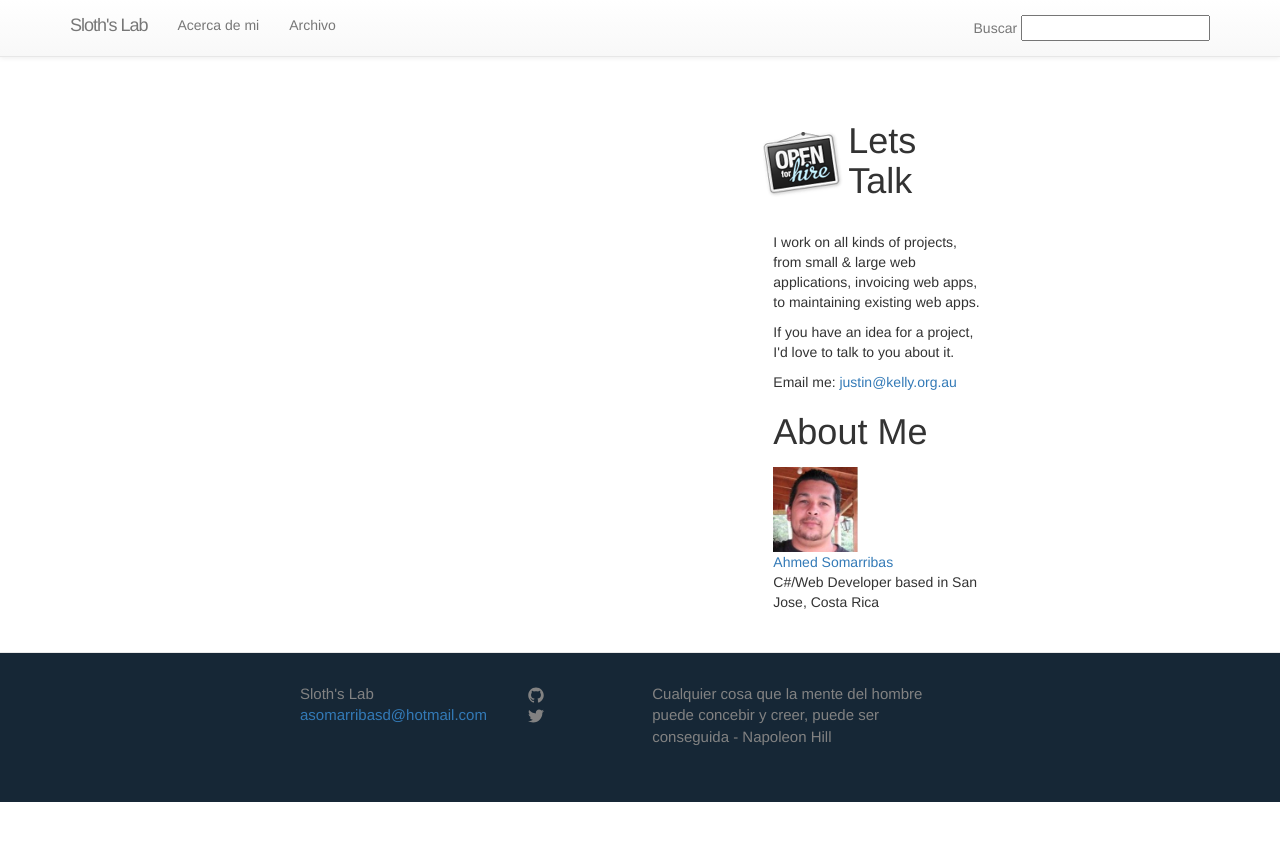
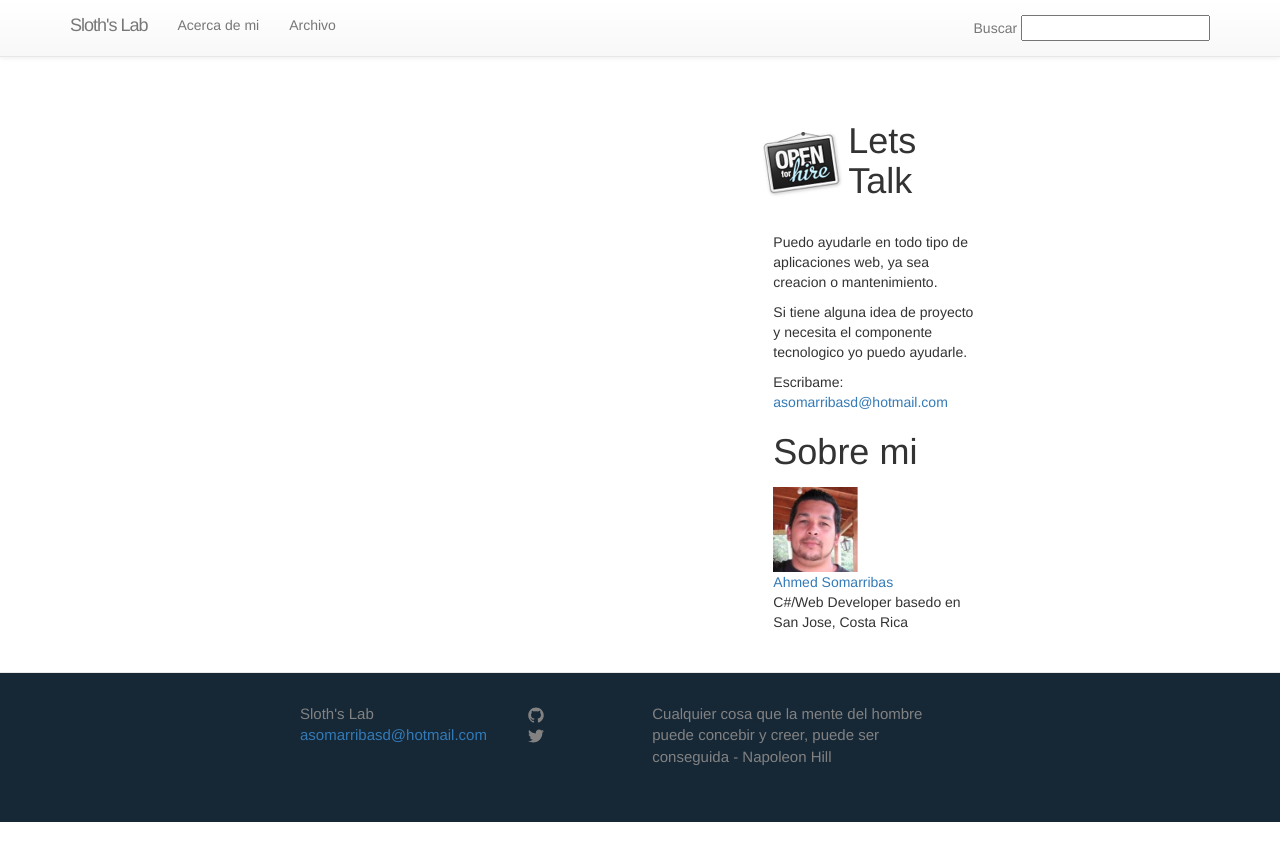
Before and after one commit to asomarribasd/asomarribasd.github.io, a Jekyll site: the page built from contacto.html, in a window 1280 px wide. Shown: the top 861 px of the page. Built offline with Jekyll 4.4.1, drawn with Linux system fonts in a browser that asks for light colours; nearby versions of some CDN libraries.

```diff
--- /dev/null
+++ b/Gemfile
@@ -0,0 +1,6 @@
+source "https://rubygems.org"
+
+#github
+gem "jekyll"
+gem 'github-pages'
+gem 'rake'
--- a/_includes/asides/welcome.html
+++ b/_includes/asides/welcome.html
@@ -5,23 +5,23 @@
 Lets Talk
 </h1>
 <p>
-I work on all kinds of projects, from small &amp; large web applications, invoicing web apps, to maintaining existing web apps.
+Puedo ayudarle en todo tipo de aplicaciones web, ya sea creacion o mantenimiento.
 </p>
 <p>
-If you have an idea for a project, I'd love to talk to you about it.
+Si tiene alguna idea de proyecto y necesita el componente tecnologico yo puedo ayudarle.
 </p>
 <p>
-Email me: <a href="mailto:asomarribasd@kelly.org.au">justin@kelly.org.au<script cf-hash="f9e31" type="text/javascript">
+Escribame: <a href="mailto:asomarribasd@hotmail.com">asomarribasd@hotmail.com<script cf-hash="f9e31" type="text/javascript">
 /* <![CDATA[ */!function(){try{var t="currentScript"in document?document.currentScript:function(){for(var t=document.getElementsByTagName("script"),e=t.length;e--;)if(t[e].getAttribute("cf-hash"))return t[e]}();if(t&&t.previousSibling){var e,r,n,i,c=t.previousSibling,a=c.getAttribute("data-cfemail");if(a){for(e="",r=parseInt(a.substr(0,2),16),n=2;a.length-n;n+=2)i=parseInt(a.substr(n,2),16)^r,e+=String.fromCharCode(i);e=document.createTextNode(e),c.parentNode.replaceChild(e,c)}}}catch(u){}}();/* ]]> */</script></a>
 </p>
 </section>
 
 <section class="even">
-<h1>About Me</h1>
+<h1>Sobre mi</h1>
 <div style="margin-top:15px; ">
 <img style="" class="left" width="85px" height="85px" src="/images/AhmedSomarribas.jpg">
 <p><a href="http://">Ahmed Somarribas</a><br>
-C#/Web Developer based in San Jose, Costa Rica</p>
+C#/Web Developer basedo en San Jose, Costa Rica</p>
 </div>
 </section>
 
--- a/_includes/header.html
+++ b/_includes/header.html
@@ -12,12 +12,13 @@
           <ul class="nav navbar-nav">
 	        {% for page in site.pages %}
 	          {% if page.title %}
-	          <li><a href="{{ page.url | prepend: site.baseurl }}">{{ page.title }}</a></li>
+	          <li>
+	          <a href="{{ page.url | prepend: site.baseurl }}">{{ page.title }}</a></li>
 	          {% endif %}
 	        {% endfor %}
           </ul>
           <ul class="nav navbar-nav navbar-right">
-            <li><a href="../navbar/">Buscar <input type="text" /></a></li>
+            <li><a href="#">Buscar <input type="text" /></a></li>
             <!-- <li><a href="../navbar-static-top/">RSS</a></li>
             <li><a href="./">Email</a></li> -->
           </ul>
```
Also changed, not shown: acerca.md (+13 -12 lines), README.md, 10 other files.
